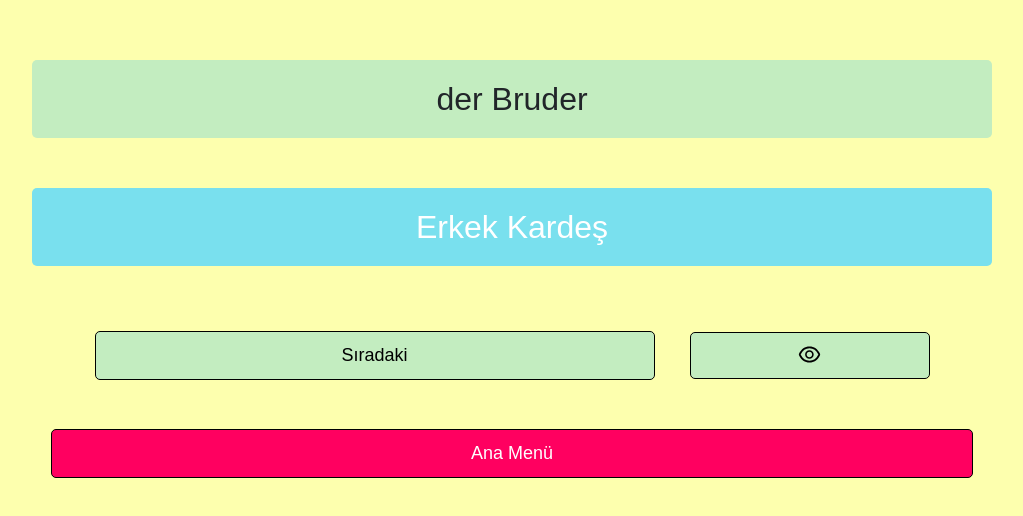
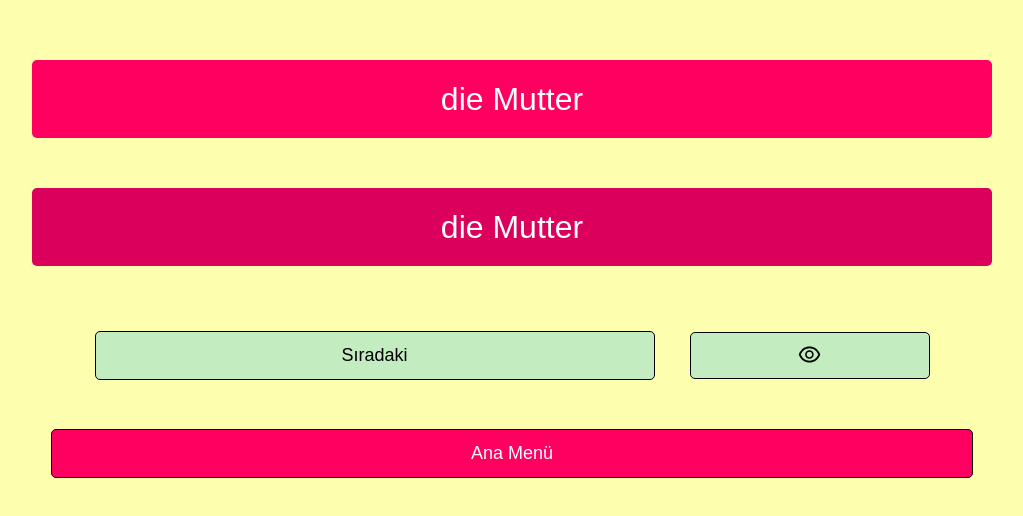
Before and after one commit to EnesHarman/German-App, a React (Create React App) app: page /nouns in a window 1280 px wide. Shown: the part 130-646 px from the top of the page, without its empty margins (128-1151 px from the left). Built offline with nearby package versions, Linux system fonts and the light colour scheme; a web font is replaced by a local one.

Commit message:
Add js codes to name screen

```diff
--- /dev/null
+++ b/src/data/Nouns.js
@@ -0,0 +1,22 @@
+const nouns = [
+    {
+        german: "der Bruder",
+        english: "Brother",
+        turkish: "Erkek Kardeş",
+        plural: "die Burder"
+    },
+    {
+        german: "die Mutter",
+        english: "Mother",
+        turkish: "Anne",
+        plural: "die Mutter"
+    },
+    {
+        german: "das Buch",
+        english: "Book",
+        turkish: "Kitap",
+        plural: "dir Bücher"
+    }
+];
+
+export default nouns;
--- a/src/pages/Noun.css
+++ b/src/pages/Noun.css
@@ -33,6 +33,7 @@
 
 .content_german.das {
     background-color: #00DFA2;
+    color: white;
 }
 
 .content_plural {
@@ -42,6 +43,7 @@
 
 .content_translate {
     background-color: #AEE2FF;
+    color: white;
 }
 
 
--- a/src/pages/Noun.js
+++ b/src/pages/Noun.js
@@ -1,25 +1,70 @@
-import React from "react";
+import React, { useEffect, useState } from "react";
 import "./Noun.css"
 import { AiOutlineEyeInvisible, AiOutlineEye, AiTwotoneEye } from 'react-icons/ai';
 import { Link } from 'react-router-dom';
+import NounsFile from '../data/Nouns.js';
 const Noun = () => {
+    const [nouns, setNouns] = useState([...NounsFile]);
+    const [currentNoun, setCurrentNoun] = useState({});
+    const [descMode, setDescMode] = useState("plural");
+    useEffect(() => {
+        getRandomName();
+    }, [])
+
+    const test = () => {
+        console.log(currentNoun);
+        console.log(nouns);
+        console.log(NounsFile);
+    }
+
+    const getRandomName = () => {
+        if (nouns.length === 1) {
+            setNouns([...NounsFile])
+        }
+
+        const randomIndex = Math.floor(Math.random() * nouns.length);
+        const selectedName = nouns.splice(randomIndex, 1)[0];
+        selectedName.artikel = checkNameArtikel(selectedName.german);
+        setCurrentNoun(selectedName);
+    }
+
+    const checkNameArtikel = (name) => {
+        return name.slice(0, 3);
+    }
+
+    const changeDescMode = () => {
+        let mode = descMode === "translate" ? "plural" : "translate";
+        setDescMode(mode);
+    }
+
+
     return (
         <div className='body'>
-            <div className='content-noun content_german'>
-                der Bruder
+            <div className={'content-noun content_german ' + currentNoun.artikel}>
+                {currentNoun.german}
             </div>
 
-            <div className='content-noun content_translate content_plural' style={{ marginBottom: '50px' }}>
-                Erkek Kardeş
-            </div>
+
+            {descMode === "translate" &&
+                <div className='content-noun content_translate' style={{ marginBottom: '50px' }} onClick={() => test()}>
+                    {currentNoun.turkish}
+                </div>
+            }
+
+            {descMode === "plural" &&
+                <div className='content-noun content_plural' style={{ marginBottom: '50px' }} onClick={() => test()}>
+                    {currentNoun.plural}
+                </div>
+            }
 
             <div className='buttons row'>
-                <div className='next_button col-7'>Sıradaki</div>
-                <div className='info_button col-3'>
-                    <AiOutlineEye></AiOutlineEye>
+                <div className='next_button col-7' onClick={() => getRandomName()}>Sıradaki</div>
+                <div className='info_button col-3' onClick={() => changeDescMode()}>
+                    {descMode == "translate" && <AiOutlineEyeInvisible></AiOutlineEyeInvisible>}
+                    {descMode == "plural" && <AiOutlineEye></AiOutlineEye>}
                 </div>
             </div>
-            <div className='buttons row' style={{width:'72%', marginTop:'30px'}}>
+            <div className='buttons row' style={{ width: '72%', marginTop: '30px' }}>
                 <div className='main-menu' >
                     <Link className='link' to="/">Ana Menü</Link>
                 </div>
```
